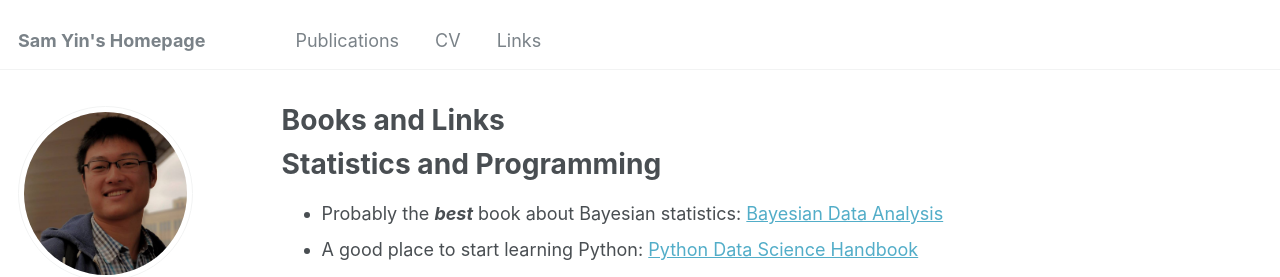
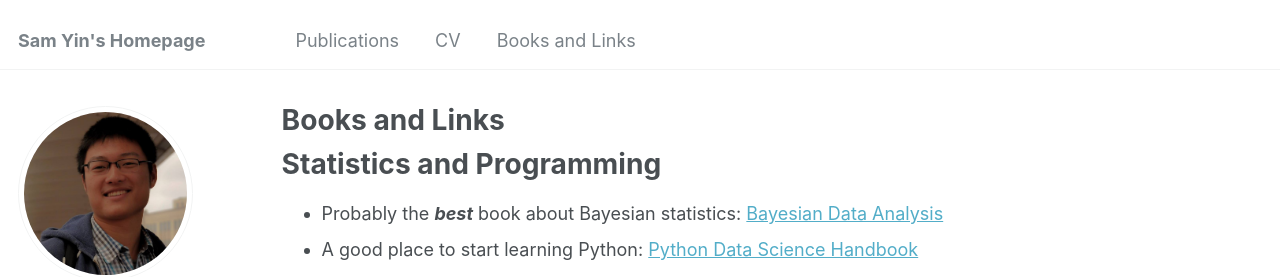
Before and after one commit to samyin/samyin.github.io, a Jekyll site: the page built from _pages/otherlinks.md, in a window 1280 px wide. Shown: the top 277 px of the page. Built offline with Jekyll 4.4.1, drawn with Linux system fonts in a browser that asks for light colours; some web fonts are replaced.

Commit message:
fix links

```diff
--- a/_data/navigation.yml
+++ b/_data/navigation.yml
@@ -23,5 +23,5 @@ main:
   - title: "CV"
     url: /cv/
 
-  - title: "Links"
-    Url: /links/
+  - title: "Books and Links"
+    url: /otherlinks/
```
Also changed, not shown: _pages/otherlinks.md (renamed from _pages/links.md, +1 -1 lines), 1 other file.
